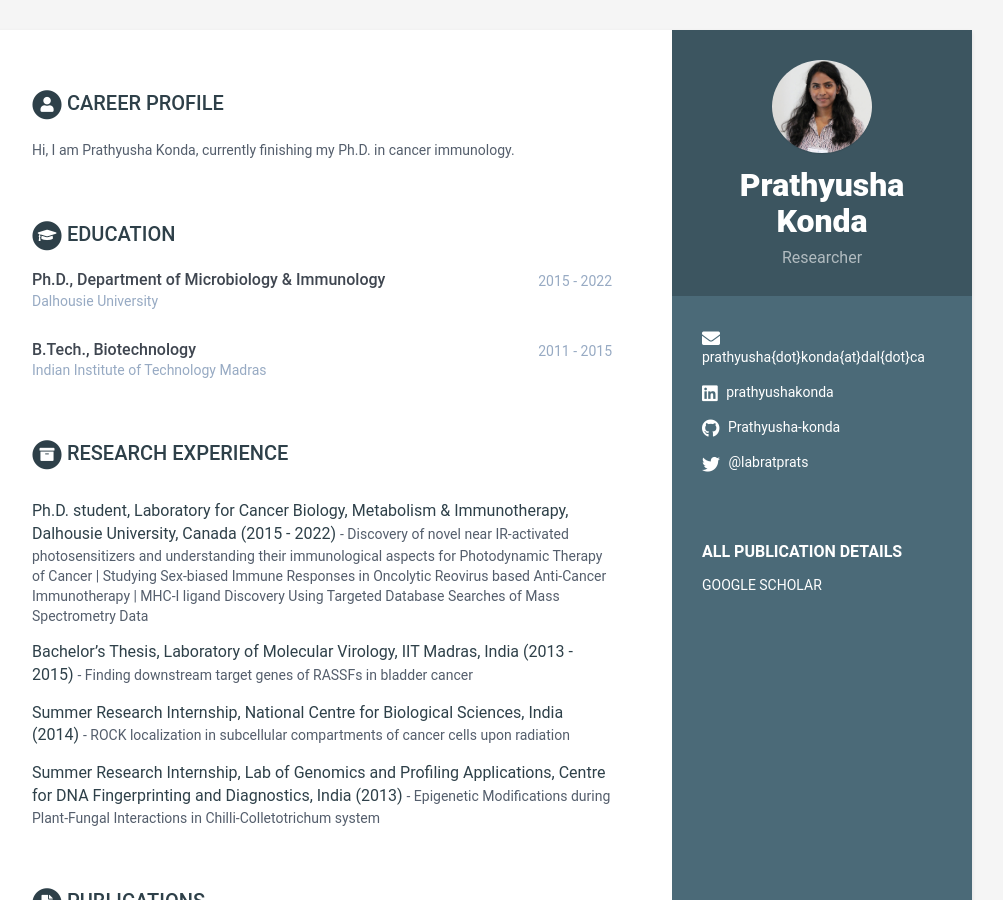
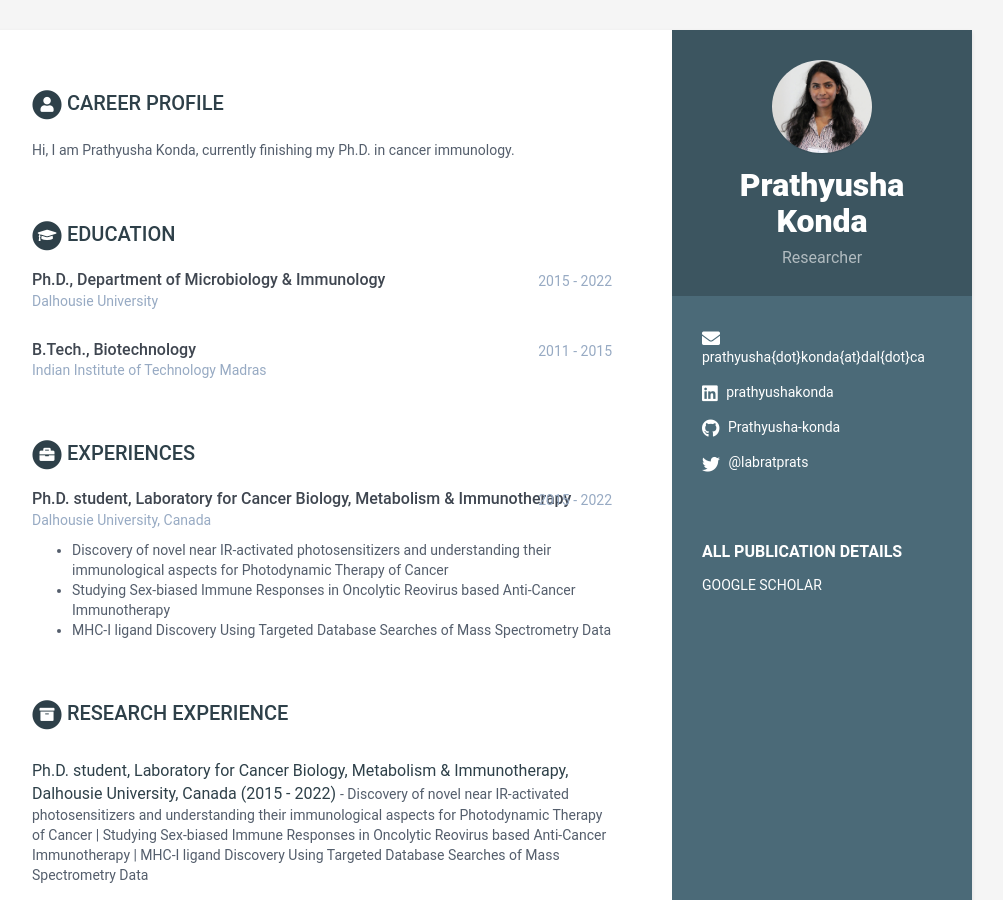
Before and after one commit to Prathyusha-konda/Website, a Jekyll site: the page built from index.html, in a window 1280 px wide and 900 px high. Shown: the whole window, without its empty margins (168-1171 px from the left). Built offline with Jekyll 4.4.1, drawn with Linux system fonts in a browser that asks for light colours.

Commit message:
Update data.yml

```diff
--- a/_data/data.yml
+++ b/_data/data.yml
@@ -31,6 +31,16 @@ education:
     - degree: B.Tech., Biotechnology
       university: Indian Institute of Technology Madras
       time: 2011 - 2015
+
+experiences:
+    - role: Ph.D. student, Laboratory for Cancer Biology, Metabolism & Immunotherapy
+      time: 2015 - 2022
+      company: Dalhousie University, Canada
+      details: |
+          - Discovery of novel near IR-activated photosensitizers and understanding their immunological aspects for Photodynamic Therapy of Cancer
+          - Studying Sex-biased Immune Responses in Oncolytic Reovirus based Anti-Cancer Immunotherapy
+          - MHC-I ligand Discovery Using Targeted Database Searches of Mass Spectrometry Data
+
 projects:
     title: RESEARCH EXPERIENCE
     intro: >
```
